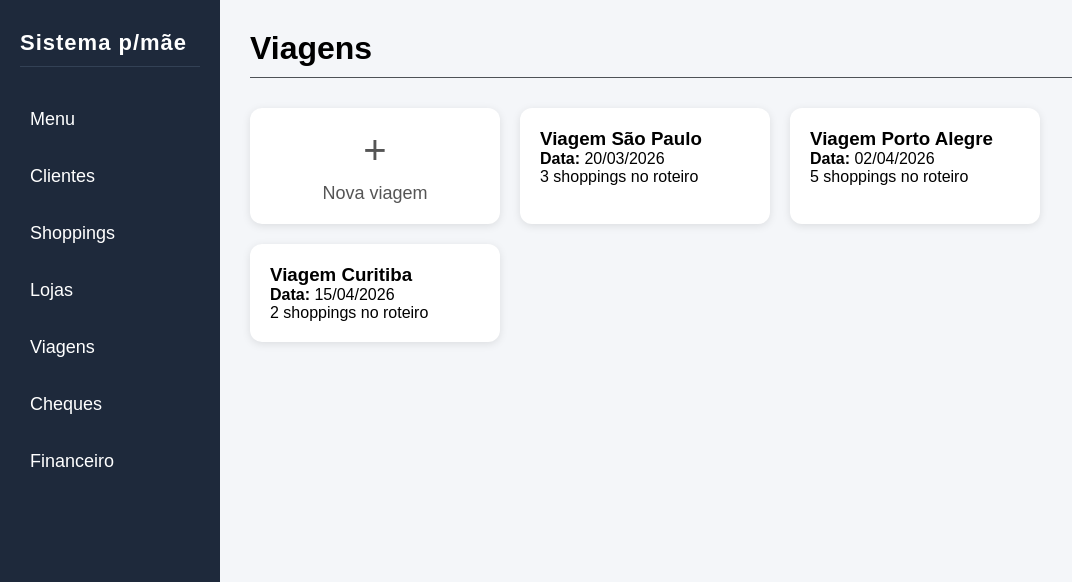
After one commit to vitorschulz/sistema_py, a Flask app: page /viagens in a window 1280 px wide. The commit adds this page. Shown: the top 582 px of the page, without its empty margins (0-1072 px from the left). Run offline with Flask 3, Linux system fonts and the light colour scheme.

Commit message:
comecando viagem

```diff
--- a/app/__init__.py
+++ b/app/__init__.py
@@ -15,4 +15,7 @@ def create_app():
     from app.routes.lojas_routes import lojas
     app.register_blueprint(lojas)
 
+    from app.routes.viagens_routes import viagens
+    app.register_blueprint(viagens)
+
     return app
--- /dev/null
+++ b/app/routes/viagens_routes.py
@@ -0,0 +1,38 @@
+from flask import Blueprint, render_template, request, redirect
+from app.config import get_db_connection
+
+viagens = Blueprint("viagens", __name__)
+
+# listar
+@viagens.route("/viagens")
+def listar_viagens():
+    return render_template("viagens.html")
+
+
+# nova viagem
+@viagens.route("/viagens/nova", methods=["GET","POST"])
+def nova_viagem():
+
+    if request.method == "POST":
+
+        nome = request.form["nome"].strip()
+        data_viagem = request.form["data_viagem"]
+        observacoes = request.form["observacoes"].strip()
+
+        conn = get_db_connection()
+        cursor = conn.cursor()
+
+        cursor.execute("""
+            INSERT INTO viagens
+            (nome, data_viagem, observacoes)
+            VALUES (%s,%s,%s)
+        """, (nome, data_viagem, observacoes))
+
+        conn.commit()
+
+        cursor.close()
+        conn.close()
+
+        return redirect("/viagens")
+
+    return render_template("nova_viagem.html")
--- a/app/static/css/pages.css
+++ b/app/static/css/pages.css
@@ -193,3 +193,38 @@ form {
 .btn-submit:hover {
     background-color: #1d4ed8;
 }
+
+/*viagens*/
+
+.grid-viagens{
+    display:grid;
+    grid-template-columns:repeat(auto-fill,250px);
+    gap:20px;
+}
+
+.card-viagem{
+    background:white;
+    padding:20px;
+    border-radius:12px;
+    cursor:pointer;
+    box-shadow:0 2px 8px rgba(0,0,0,0.1);
+    transition:0.2s;
+}
+
+.card-viagem:hover{
+    transform:translateY(-4px);
+}
+
+.nova-viagem{
+    display:flex;
+    flex-direction:column;
+    align-items:center;
+    justify-content:center;
+    font-size:18px;
+    color:#555;
+}
+
+.icone{
+    font-size:40px;
+    margin-bottom:10px;
+}
--- a/app/templates/shopping_detalhe.html
+++ b/app/templates/shopping_detalhe.html
@@ -43,7 +43,11 @@
     {% for loja in lojas %}
     <tr>
 
-            <td>{{ loja.nome }}</td>
+            <td>
+                <a href="/lojas/{{ loja.id }}?shopping={{ shopping.id }}" class="tabela-link">
+                    {{ loja.nome }}
+                </a>
+            </td>
 
              <td class="acoes-tabela">
 
--- a/app/templates/shoppings.html
+++ b/app/templates/shoppings.html
@@ -24,7 +24,6 @@
         <th>Cidade</th>
         <th>Endereço</th>
         <th>Lojas</th>
-        <th>Clientes</th>
         <th>Ações</th>
     </tr>
 
@@ -38,8 +37,7 @@
     </td>
     <td>{{ shopping.cidade }}</td>
     <td>{{ shopping.endereco }}</td>
-    <td>0</td>
-    <td>0</td>
+    <td>{{ shopping.total_lojas }}</td>
 
     <td class="acoes-tabela">
 
--- /dev/null
+++ b/app/templates/viagens.html
@@ -0,0 +1,55 @@
+{% extends "base.html" %}
+
+{% block content %}
+
+<h1>Viagens</h1>
+
+<section class="grid-viagens">
+
+
+    <div class="card-viagem nova-viagem" onclick="window.location.href='/viagens/nova'">
+
+        <div class="icone">
+            +
+        </div>
+
+        <p>Nova viagem</p>
+
+    </div>
+
+
+    <div class="card-viagem">
+
+        <h3>Viagem São Paulo</h3>
+
+        <p><strong>Data:</strong> 20/03/2026</p>
+
+        <p>3 shoppings no roteiro</p>
+
+    </div>
+
+
+    <div class="card-viagem">
+
+        <h3>Viagem Porto Alegre</h3>
+
+        <p><strong>Data:</strong> 02/04/2026</p>
+
+        <p>5 shoppings no roteiro</p>
+
+    </div>
+
+
+    <div class="card-viagem">
+
+        <h3>Viagem Curitiba</h3>
+
+        <p><strong>Data:</strong> 15/04/2026</p>
+
+        <p>2 shoppings no roteiro</p>
+
+    </div>
+
+</section>
+
+{% endblock %}
```
Also changed, not shown: app/routes/lojas_routes.py (+31 -0 lines), app/routes/shopping_routes.py (+13 -3 lines), app/templates/loja_detalhe.html (added, +38 -0 lines), app/templates/lojas.html (+6 -5 lines), app/templates/nova_viagem.html (added, +43 -0 lines).
